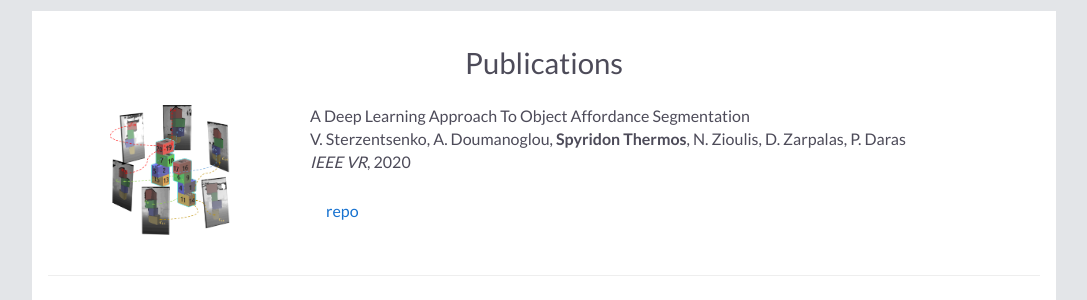
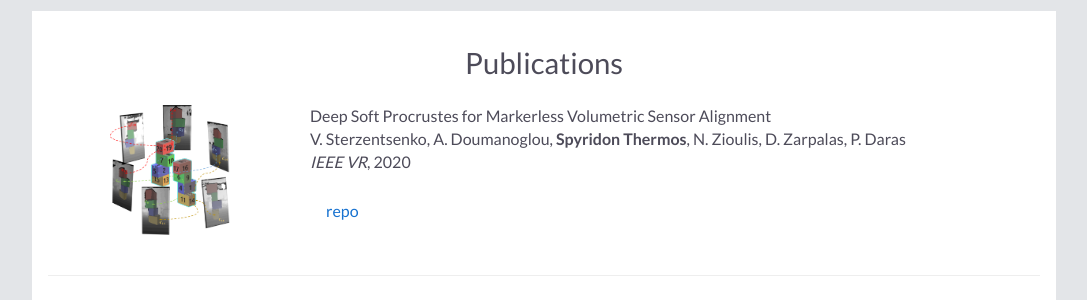
Before and after one commit to spthermo/spthermo.github.io, a Jekyll site: the page built from index.md, in a window 1280 px wide and 900 px high, scrolled down 508 px. Shown: the part 154-454 px from the top of the window, without its empty margins (96-1183 px from the left). Built offline with Jekyll 4.4.1, drawn with Linux system fonts in a browser that asks for light colours; nearby versions of some CDN libraries; our own code applies the rules of GitHub Pages for plain Markdown files.

Commit message:
Update default.html

```diff
--- a/_layouts/default.html
+++ b/_layouts/default.html
@@ -75,7 +75,7 @@
       <table width="900" align="center" border="0" cellpadding="0">
         <td width="25%" valign="top"><img src="assets/images/structure_correspondences.png" alt="game" width="120" height="130" style="border-style: none">
         <td width="75%" valign="top">
-          <p><heading>A Deep Learning Approach To Object Affordance Segmentation</heading><br>
+          <p><heading>Deep Soft Procrustes for Markerless Volumetric Sensor Alignment</heading><br>
             V. Sterzentsenko, A. Doumanoglou, <strong>Spyridon Thermos</strong>, N. Zioulis, D. Zarpalas, P. Daras <br>
           <em>IEEE VR</em>, 2020 <br>
 
```
